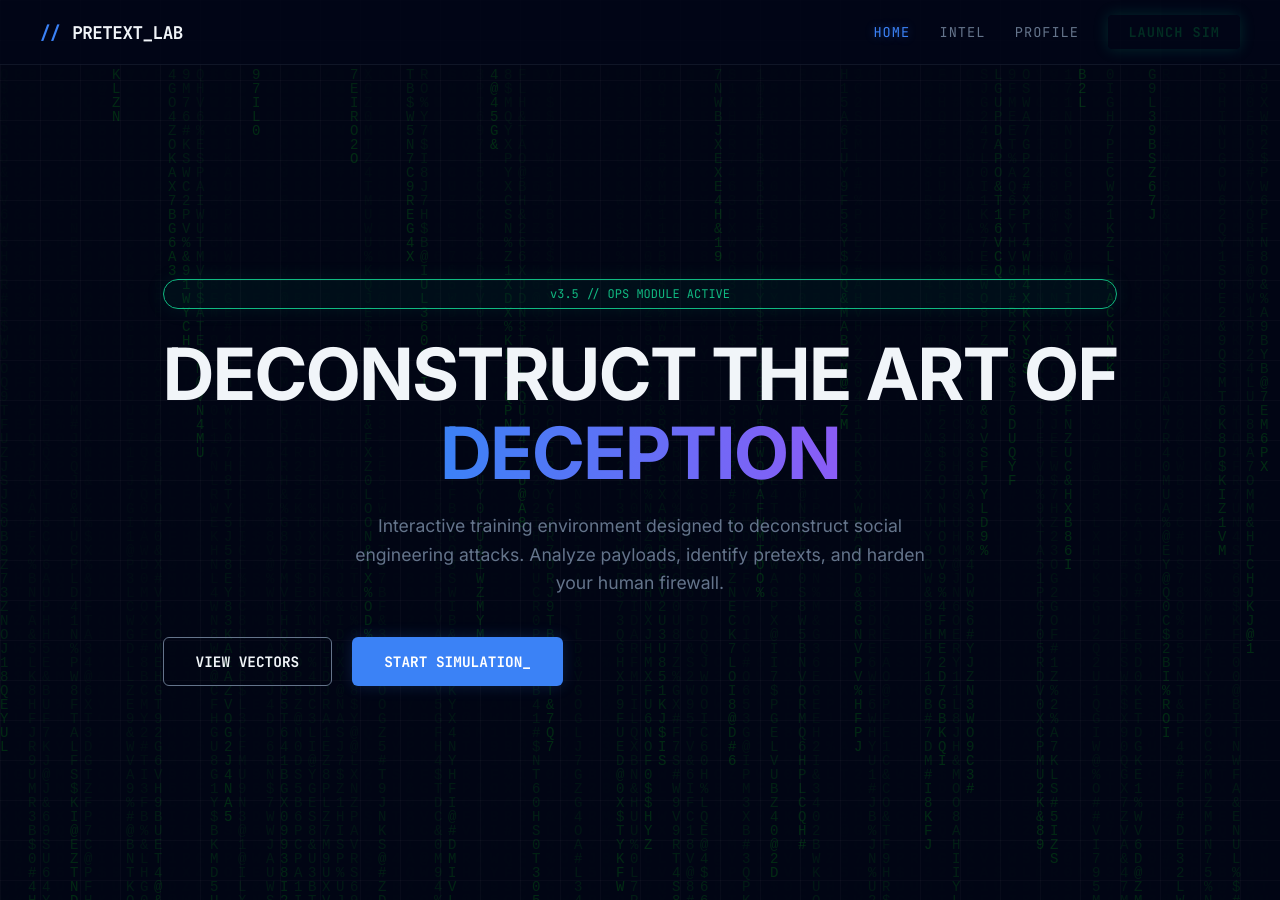
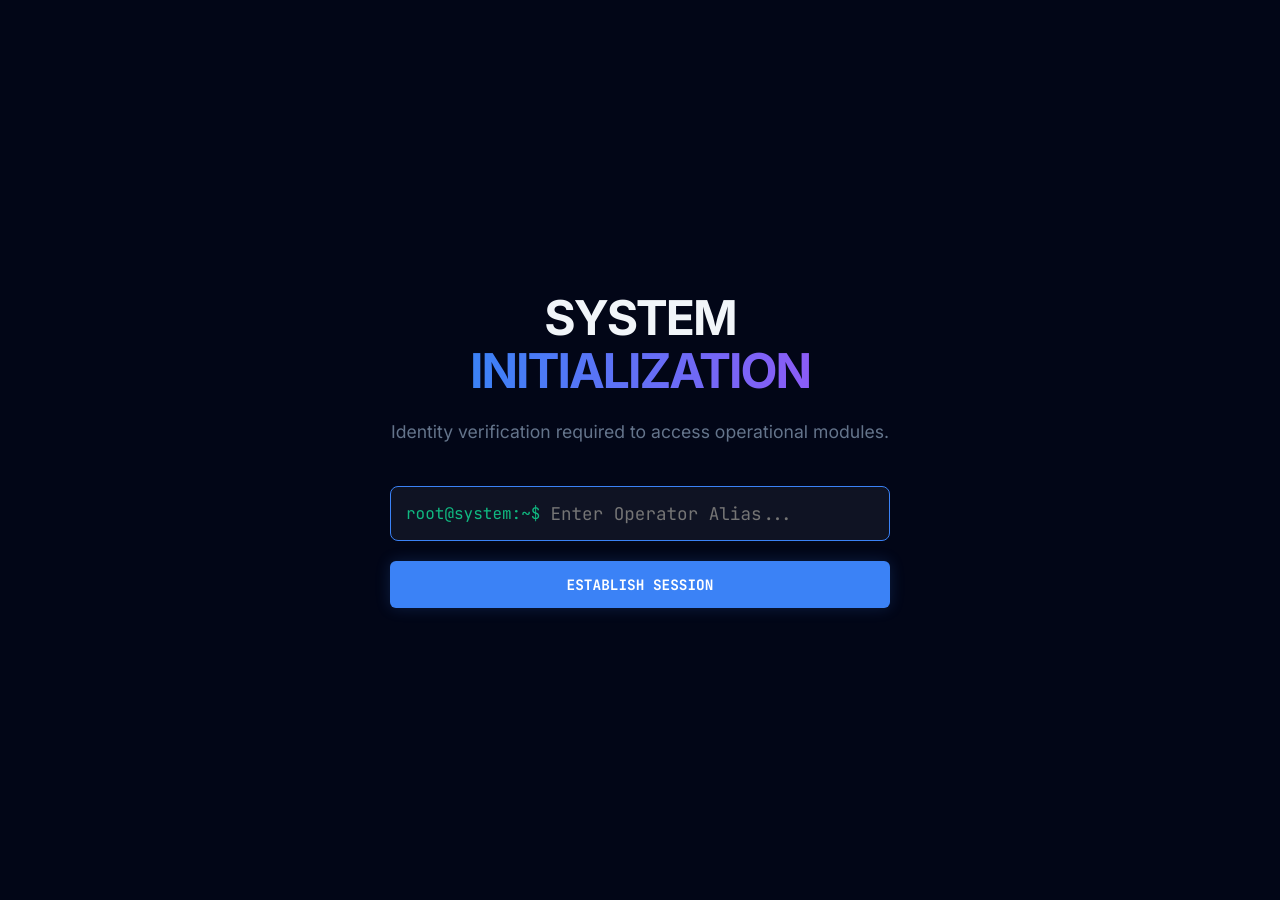
Before and after one commit to tomdoe470/tomdoe470.github.io, a Jekyll site: the page tools/pretexting-lab/index.html, which Jekyll copies as it is, in a window 1280 px wide. Built offline with Jekyll 4.4.1, drawn with Linux system fonts in a browser that asks for light colours.

Commit message:
Update index.html

```diff
--- a/tools/pretexting-lab/index.html
+++ b/tools/pretexting-lab/index.html
@@ -3,7 +3,7 @@
 <head>
     <meta charset="UTF-8">
     <meta name="viewport" content="width=device-width, initial-scale=1.0">
-    <title>Pretexting Defense Lab | Elite + Profile</title>
+    <title>Pretexting Defense Lab | About Me & Ops</title>
     <style>
         /* --- FUENTES: Inter para UI limpia, JetBrains Mono para toque Cyber --- */
         @import url('https://fonts.googleapis.com/css2?family=Inter:wght@300;400;600;700&family=JetBrains+Mono:wght@400;700&display=swap');
@@ -542,9 +542,59 @@
         .toast.show { transform: translateX(0); }
         .toast.error { border-left-color: var(--accent-red); }
 
+        /* ONBOARDING MODAL STYLES */
+        #onboarding-modal {
+            display: flex;
+            flex-direction: column;
+            justify-content: center;
+            align-items: center;
+            background: var(--bg-deep);
+            z-index: 5000;
+        }
+
+        .onboarding-content {
+            text-align: center;
+            width: 100%;
+            max-width: 500px;
+            animation: fadeIn 1s ease-out;
+        }
+
+        .terminal-input-group {
+            display: flex;
+            align-items: center;
+            background: rgba(255,255,255,0.05);
+            border: 1px solid var(--primary);
+            padding: 15px;
+            border-radius: 8px;
+            margin-top: 30px;
+            font-family: var(--font-code);
+        }
+
+        .blink-cursor {
+            animation: blink 1s step-end infinite;
+        }
+
     </style>
 </head>
 <body>
+
+    <!-- ONBOARDING MODAL -->
+    <div class="modal-overlay" id="onboarding-modal" style="display: flex;">
+        <div class="onboarding-content">
+            <h1 class="hero-title" style="font-size: 3rem;">SYSTEM<br><span>INITIALIZATION</span></h1>
+            <p class="hero-desc">Identity verification required to access operational modules.</p>
+
+            <div class="terminal-input-group">
+                <span style="color: var(--accent-green); margin-right: 10px;">root@system:~$</span>
+                <input type="text" id="username-input" placeholder="Enter Operator Alias..."
+                       style="background: transparent; border: none; color: white; width: 100%; font-family: var(--font-code); font-size: 1.1rem; outline: none;"
+                       autocomplete="off" onkeypress="handleEnter(event)">
+                <span class="blink-cursor">_</span>
+            </div>
+
+            <button class="btn-hero btn-primary" style="width: 100%; margin-top: 20px;" onclick="completeOnboarding()">ESTABLISH SESSION</button>
+        </div>
+    </div>
 
     <nav>
         <div class="logo">
@@ -553,7 +603,7 @@
         <div class="nav-links">
             <button onclick="navTo('home')" class="active">Home</button>
             <button onclick="navTo('methodologies')">Intel</button>
-            <button onclick="navTo('profile')">PROFILE</button>
+            <button onclick="navTo('profile')">ABOUT ME</button>
             <button onclick="navTo('simulator')" class="btn-launch">LAUNCH SIM</button>
         </div>
     </nav>
@@ -874,10 +924,10 @@
                 <div class="email-body">
                     <div class="email-meta">
                         <h2 style="font-size: 1.4rem; margin-bottom: 10px;">URGENT: Wire Transfer Required</h2>
-                        <div style="font-size: 0.9rem;"><strong>From:</strong> <span class="sender-tag">e.musk@tesla-motors.com</span><br><strong style="color: #64748b">To:</strong> You (Finance Dept)</div>
+                        <div style="font-size: 0.9rem;"><strong>From:</strong> <span class="sender-tag">e.musk@tesla-motors.com</span><br><strong style="color: #64748b">To:</strong> <span class="user-target">You</span> (Finance Dept)</div>
                     </div>
                     <div style="font-family: serif; font-size: 1.1rem; line-height: 1.6;">
-                        <p style="margin-bottom: 15px;">Hi,</p>
+                        <p style="margin-bottom: 15px;">Hi <span class="user-target">there</span>,</p>
                         <p style="margin-bottom: 15px;">I'm currently stuck in a meeting with partners in Tokyo and my company card is being declined. This is embarrassing and critical for the acquisition deal.</p>
                         <p style="margin-bottom: 15px;">Process an immediate wire transfer of <strong>$14,500</strong> to the vendor account attached below. Do not discuss this with anyone yet as the deal is under NDA.</p>
                         <p style="margin-bottom: 20px;">Process this NOW. I will sign paperwork when I land.</p>
@@ -892,7 +942,7 @@
                     <div class="address-bar"># slack-internal</div>
                 </div>
                 <div class="chat-body">
-                    <div class="chat-row"><div class="avatar">🦄</div><div class="bubble"><span class="msg-name">SysAdmin_Helpdesk</span>Hi there. We've detected a critical syncing error with your Active Directory profile. It looks like your account is flagging 403 errors on the main server.</div></div>
+                    <div class="chat-row"><div class="avatar">🦄</div><div class="bubble"><span class="msg-name">SysAdmin_Helpdesk</span>Hi <span class="user-target">there</span>. We've detected a critical syncing error with your Active Directory profile. It looks like your account is flagging 403 errors on the main server.</div></div>
                     <div class="chat-row"><div class="avatar">🦄</div><div class="bubble"><span class="msg-name">SysAdmin_Helpdesk</span>We need to re-authenticate your session token manually to prevent a lockout. <span style="color: #f87171; font-weight: bold;">Please reply with your current temporary 2FA code</span> so I can resync the database.</div></div>
                     <div style="color: var(--primary); font-size: 0.8rem; font-family: var(--font-code);">SysAdmin_Helpdesk is typing...</div>
                 </div>
@@ -908,7 +958,7 @@
                         <h2 style="font-size: 1.2rem; margin-bottom: 5px;">Lead Security Architect (Remote)</h2>
                         <div style="font-size: 0.85rem; color: #64748b;">From: Sarah J. (Tech Recruiter at Gooogle)</div>
                     </div>
-                    <p style="font-size: 0.9rem; line-height: 1.5; margin-bottom: 15px;">Hey! I stumbled upon your profile and I'm blown away. We have a confidential opening that fits your skills perfectly. Pays 60% above market.</p>
+                    <p style="font-size: 0.9rem; line-height: 1.5; margin-bottom: 15px;">Hey <span class="user-target">there</span>! I stumbled upon your profile and I'm blown away. We have a confidential opening that fits your skills perfectly. Pays 60% above market.</p>
                     <p style="font-size: 0.9rem; line-height: 1.5; margin-bottom: 15px;">We are closing applications <strong>tonight</strong>. I've attached the full compensation breakdown and role details below.</p>
                     <div style="background: #f1f5f9; padding: 10px; border-radius: 6px; border: 1px solid #e2e8f0; display: flex; align-items: center; gap: 10px; font-weight: 600; color: #0f172a;">📄 Compensation_Pkg_Macro_Enabled.doc</div>
                 </div>
@@ -924,7 +974,7 @@
                     <div><div style="font-weight: 600; font-size: 0.95rem;">Global Suppliers Inc. (Alex)</div><div style="font-size: 0.75rem; color: #8696a0;">online</div></div>
                 </div>
                 <div class="wsp-body">
-                    <div class="wsp-msg wsp-in">Hey Tom! 👋 Hope you're having a good week. Just wanted to flag something about Invoice #9092 for the server racks.<div class="wsp-time">10:15 AM</div></div>
+                    <div class="wsp-msg wsp-in">Hey <span class="user-target">Tom</span>! 👋 Hope you're having a good week. Just wanted to flag something about Invoice #9092 for the server racks.<div class="wsp-time">10:15 AM</div></div>
                     <div class="wsp-msg wsp-out">Hi Alex. What's the issue? We scheduled that for payment this Friday.<div class="wsp-time">10:18 AM</div></div>
                     <div class="wsp-msg wsp-in">Yeah, that's the thing. Our corporate audit froze our main USD account this morning. Bureaucracy 🙄<div class="wsp-time">10:20 AM</div></div>
                     <div class="wsp-msg wsp-in">Can you reroute the payment to our subsidiary's account in Singapore? I'll send the new IBAN now. Needs to go out today or shipping gets delayed 2 weeks. 😬<div class="wsp-time">10:20 AM</div></div>
@@ -942,7 +992,7 @@
                         <div class="caller-avatar">🏛️</div>
                         <div style="font-size:1.5rem; font-weight:600;">Ministerio de Salud</div>
                         <div style="opacity:0.8;">Mobile +54 9 11...</div>
-                        <p style="margin-top: 30px; font-size: 0.9rem; padding: 0 30px; font-style: italic;">"Hola, le llamamos por su turno de vacunación. Le enviamos un código SMS para confirmar identidad..."</p>
+                        <p style="margin-top: 30px; font-size: 0.9rem; padding: 0 30px; font-style: italic;">"Hola <span class="user-target"></span>, le llamamos por su turno de vacunación. Le enviamos un código SMS para confirmar identidad..."</p>
                         <div style="display: flex; gap: 40px; justify-content: center; margin-top: 60px;">
                             <div style="width: 60px; height: 60px; background: #ef4444; border-radius: 50%; display: flex; align-items: center; justify-content: center; font-size: 1.5rem;">📞</div>
                             <div style="width: 60px; height: 60px; background: #22c55e; border-radius: 50%; display: flex; align-items: center; justify-content: center; font-size: 1.5rem;">📞</div>
@@ -988,7 +1038,7 @@
                             </div>
                         </div>
                         <div style="padding: 20px; background: #e5ddd5; height: calc(100% - 80px); display: flex; flex-direction: column; gap: 10px; background-image: url('https://user-images.githubusercontent.com/15075759/28719144-86dc0f70-73b1-11e7-911d-60d70fcded21.png');">
-                            <div class="wsp-msg wsp-in" style="background: white; color: black; align-self: flex-start;">Hi Tom! 👋 I'm Elena from TechFlow. I saw your profile on LinkedIn and it's exactly what we are looking for.<div class="wsp-time">09:30 AM</div></div>
+                            <div class="wsp-msg wsp-in" style="background: white; color: black; align-self: flex-start;">Hi <span class="user-target">Tom</span>! 👋 I'm Elena from TechFlow. I saw your profile on LinkedIn and it's exactly what we are looking for.<div class="wsp-time">09:30 AM</div></div>
                             <div class="wsp-msg wsp-out" style="background: #dcf8c6; color: black; align-self: flex-end;">Hi Elena. Thanks for reaching out. What role is this for?<div class="wsp-time">09:35 AM</div></div>
                             <div class="wsp-msg wsp-in" style="background: white; color: black; align-self: flex-start;">It's for the Senior SecOps Lead. Fully remote, $140k/yr + equity. 🚀<div class="wsp-time">09:36 AM</div></div>
                             <div class="wsp-msg wsp-in" style="background: white; color: black; align-self: flex-start;">I just sent the formal offer letter and benefits package to your email address. Let me know when you receive it!<div class="wsp-time">09:37 AM</div></div>
@@ -1007,14 +1057,14 @@
                             <h2 style="font-size: 1.4rem; margin-bottom: 10px;">Official Offer: Senior Security Operations Lead</h2>
                             <div style="font-size: 0.9rem;">
                                 <strong>From:</strong> <span class="sender-tag" style="background: #d1fae5; color: #065f46;">elena.gomez@techflow.io</span> ✅<br>
-                                <strong style="color: #64748b">To:</strong> tom.doe@gmail.com
+                                <strong style="color: #64748b">To:</strong> <span class="user-target-email">tom.doe</span>@gmail.com
                             </div>
                             <div style="font-size: 0.75rem; color: #94a3b8; margin-top: 5px;">
                                 Security: Standard encryption (TLS) • Signed by: techflow.io
                             </div>
                         </div>
                         <div style="font-family: sans-serif; font-size: 1rem; line-height: 1.6; color: #334155;">
-                            <p style="margin-bottom: 15px;">Dear Tom,</p>
+                            <p style="margin-bottom: 15px;">Dear <span class="user-target">Tom</span>,</p>
                             <p style="margin-bottom: 15px;">Following our conversation, we are thrilled to offer you the position of <strong>Senior SecOps Lead</strong> at TechFlow Inc.</p>
                             <p style="margin-bottom: 15px;">Attached you will find the formal offer letter outlining the compensation package, equity details, and benefits.</p>
                             <p style="margin-bottom: 20px;">We are excited to have you join the team!</p>
@@ -1022,7 +1072,7 @@
                             <div style="background: #f1f5f9; padding: 15px; border-radius: 6px; border: 1px solid #e2e8f0; display: flex; align-items: center; gap: 15px;">
                                 <div style="font-size: 2rem;">📄</div>
                                 <div>
-                                    <div style="font-weight: 700; color: #0f172a;">TechFlow_Offer_Letter_TD.pdf</div>
+                                    <div style="font-weight: 700; color: #0f172a;">TechFlow_Offer_Letter_<span class="user-initials">TD</span>.pdf</div>
                                     <div style="font-size: 0.8rem; color: #64748b;">1.2 MB • No threats detected</div>
                                 </div>
                             </div>
@@ -1092,6 +1142,61 @@
     </div>
 
     <script>
+        // --- ONBOARDING & PERSONALIZATION LOGIC ---
+        let currentUser = localStorage.getItem('operatorAlias') || "Operator";
+
+        function handleEnter(e) {
+            if(e.key === 'Enter') completeOnboarding();
+        }
+
+        function completeOnboarding() {
+            const input = document.getElementById('username-input');
+            const name = input.value.trim();
+
+            if(name) {
+                currentUser = name;
+                localStorage.setItem('operatorAlias', currentUser);
+                updatePersonalization();
+                document.getElementById('onboarding-modal').style.display = 'none';
+            } else {
+                input.style.border = "1px solid var(--accent-red)";
+                input.placeholder = "IDENTITY REQUIRED...";
+            }
+        }
+
+        function updatePersonalization() {
+            // NOTE: Profile Sidebar logic removed to keep it static (TomDoe).
+
+            // Update Simulation Targets
+            document.querySelectorAll('.user-target').forEach(el => {
+                el.innerText = currentUser;
+            });
+
+            // Update Email Targets (Lower case)
+            document.querySelectorAll('.user-target-email').forEach(el => {
+                el.innerText = currentUser.toLowerCase().replace(/\s/g, '.');
+            });
+
+            // Update Initials in PDF
+            const initials = currentUser.split(" ").map((n)=>n[0]).join("").toUpperCase().substring(0,2);
+            document.querySelectorAll('.user-initials').forEach(el => {
+                el.innerText = initials;
+            });
+        }
+
+        // Check if user already exists on load
+        window.addEventListener('load', () => {
+            if(localStorage.getItem('operatorAlias')) {
+                currentUser = localStorage.getItem('operatorAlias');
+                updatePersonalization();
+                document.getElementById('onboarding-modal').style.display = 'none';
+            } else {
+                // Focus input automatically
+                setTimeout(() => document.getElementById('username-input').focus(), 500);
+            }
+        });
+
+
         // --- MATRIX EFFECT ---
         const canvas = document.getElementById('matrix');
         const ctx = canvas.getContext('2d');
```
Also changed, not shown: other parts of tools/pretexting-lab/index.html (+1 -1 lines).
